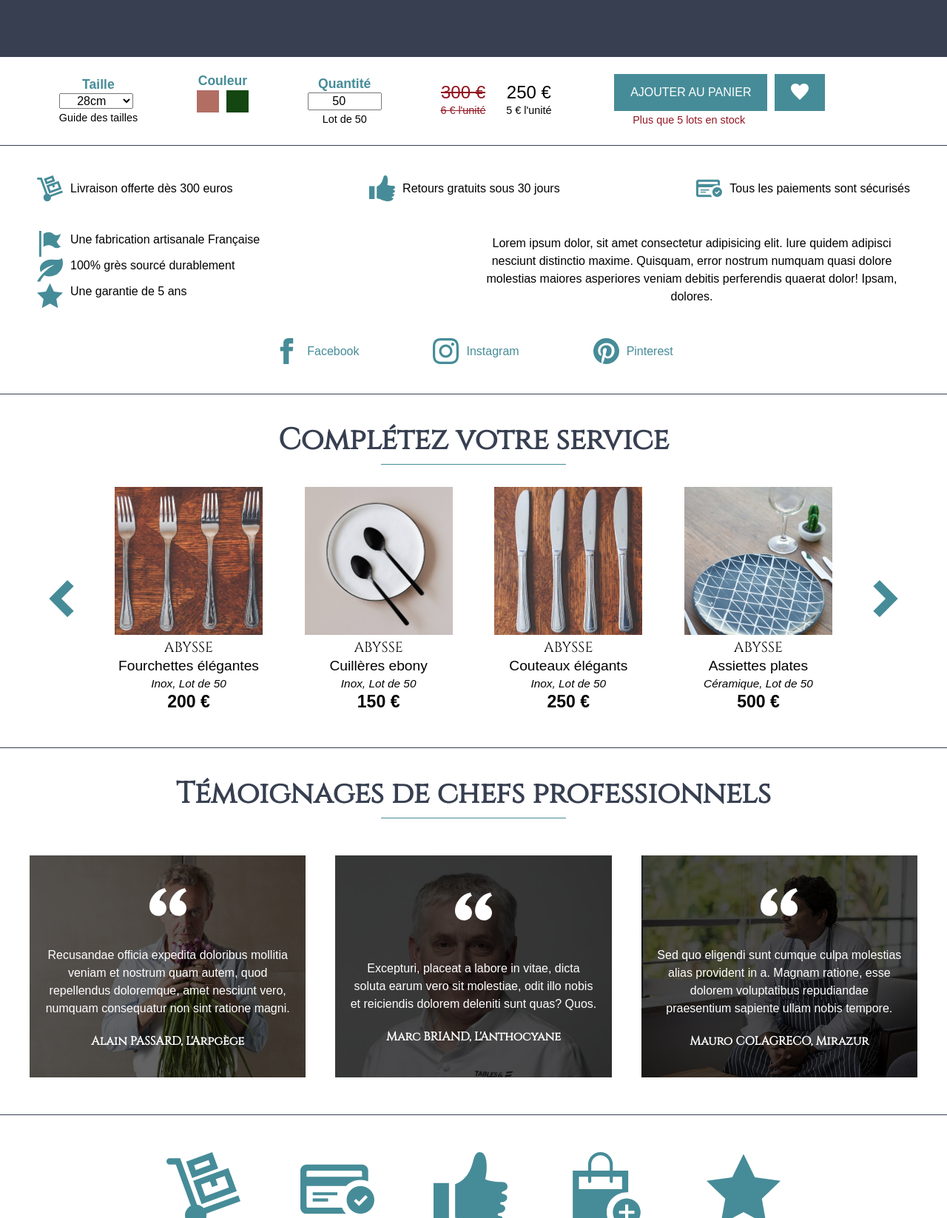
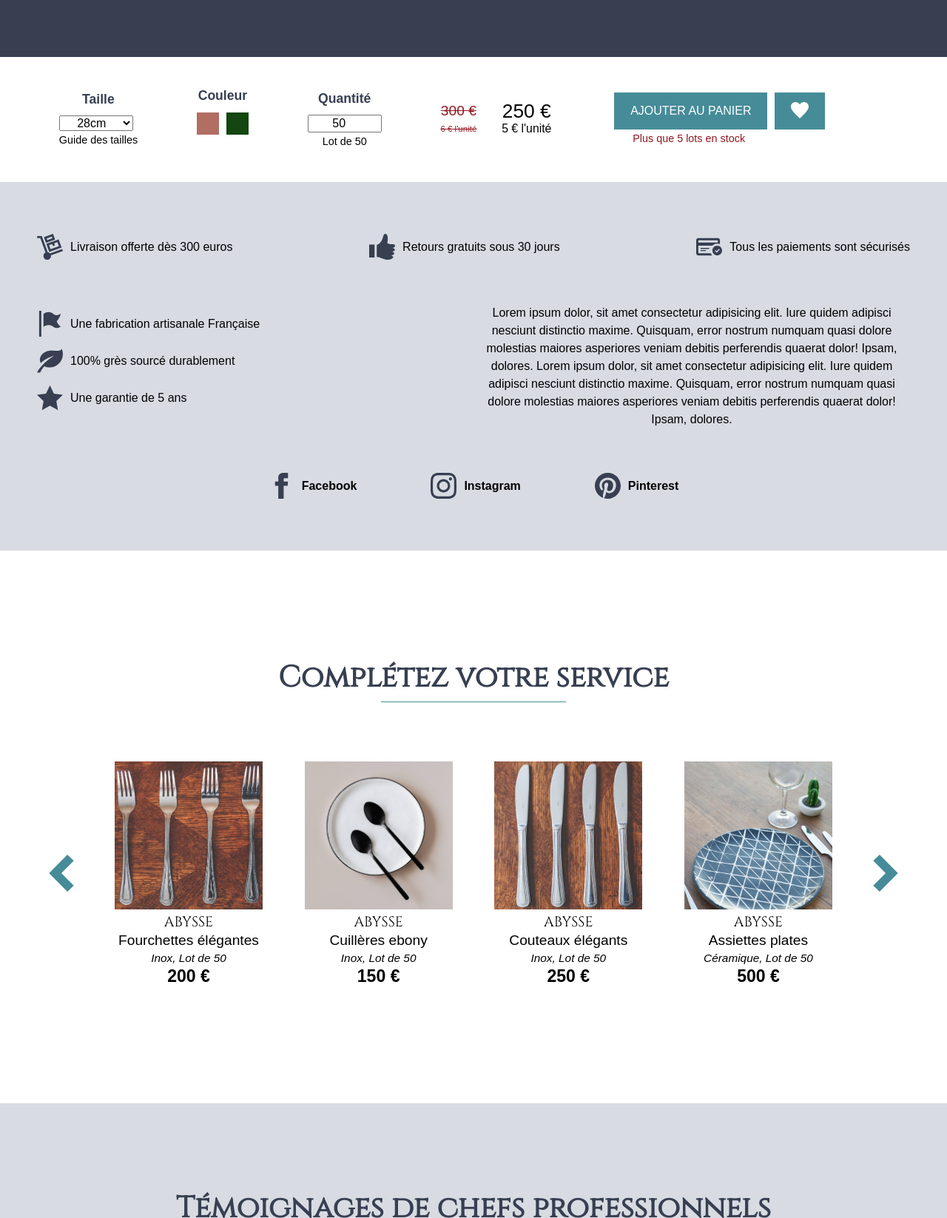
Before and after one commit to JinbeiStudio/arthur-vaisselle, a plain HTML site: page produit.html in a window 1280 px wide. Shown: the part 1154-2800 px from the top of the page at 74% size. Drawn offline with Linux system fonts and the light colour scheme.

Commit message:
Espacement sections

```diff
--- a/produit.html
+++ b/produit.html
@@ -670,7 +670,11 @@
                 Lorem ipsum dolor, sit amet consectetur adipisicing elit. Iure
                 quidem adipisci nesciunt distinctio maxime. Quisquam, error
                 nostrum numquam quasi dolore molestias maiores asperiores veniam
-                debitis perferendis quaerat dolor! Ipsam, dolores.
+                debitis perferendis quaerat dolor! Ipsam, dolores. Lorem ipsum
+                dolor, sit amet consectetur adipisicing elit. Iure quidem
+                adipisci nesciunt distinctio maxime. Quisquam, error nostrum
+                numquam quasi dolore molestias maiores asperiores veniam debitis
+                perferendis quaerat dolor! Ipsam, dolores.
               </p>
             </div>
           </div>
--- a/style.css
+++ b/style.css
@@ -6,6 +6,8 @@
   --green: #134611;
   --red: #931621;
   --copper: #b26e63;
+  --sage: #d2cca1;
+  --gold: #c8ad55;
 }
 
 /* -------------------------------------------------------------------------- */
@@ -53,10 +55,6 @@
 h5 {
   text-transform: uppercase;
   font-family: "cinzelregular", Arial, Helvetica, sans-serif;
-}
-
-section {
-  margin: 50px 0px;
 }
 
 footer {
@@ -224,6 +222,12 @@
 .pictoServices {
   display: flex;
   justify-content: center;
+  font-weight: bold;
+  color: var(--darkGrey);
+}
+
+footer section:first-of-type {
+  margin: 80px;
 }
 
 .pictoServices figure {
@@ -411,6 +415,9 @@
 
 /* ------------------------------ Notre Univers ----------------------------- */
 
+#notreUnivers {
+  margin: 100px 0;
+}
 #notreUnivers h2 {
   margin: 50px 0;
   text-align: center;
@@ -439,7 +446,7 @@
 #partenariat > div:first-of-type {
   background-color: var(--darkGrey);
   color: white;
-  height: 50px;
+  height: 100px;
   display: flex;
   justify-content: center;
   align-items: center;
@@ -447,7 +454,7 @@
 
 #partenariat > div:last-of-type {
   background-color: var(--lightGrey);
-  height: 250px;
+  height: 300px;
   display: flex;
   justify-content: space-around;
   padding: 20px;
@@ -493,6 +500,7 @@
 /* ----------------------- Notre sélection de produits ---------------------- */
 #listingProduits {
   text-align: center;
+  margin: 100px 0;
 }
 
 #listingProduits .selectedListingCards {
@@ -534,11 +542,11 @@
 .instagram {
   text-align: center;
   background-color: var(--lightGrey);
-  padding: 50px 0;
 }
 
 .instagram h2 {
   margin-bottom: 30px;
+  padding-top: 100px;
 }
 
 .instagram > div {
@@ -547,7 +555,7 @@
 }
 
 .instagram img {
-  margin: 0 20px;
+  margin: 0 20px 100px 0;
 }
 
 /* -------------------------------------------------------------------------- */
@@ -587,6 +595,7 @@
   align-items: center;
   padding: 20px;
   color: var(--teal);
+  font-size: 0.9em;
 }
 
 .currentNav a {
@@ -771,10 +780,12 @@
 #produitPictures h2 {
   color: white;
   margin: 30px 0;
+  font-size: 3em;
 }
 
 #produitPictures h4 {
   color: var(--teal);
+  font-size: 1.7em;
 }
 
 .produitVignettes {
@@ -795,8 +806,7 @@
   justify-content: space-evenly;
   text-align: center;
   align-items: center;
-  border-bottom: solid 1px var(--darkGrey);
-  padding: 20px 0;
+  padding: 40px 0;
 }
 
 #descriptifProduit article:first-of-type > div:nth-of-type(1),
@@ -815,8 +825,9 @@
 
 #descriptifProduit article:first-of-type label {
   font-size: 1.1em;
-  color: var(--teal);
+  color: var(--darkGrey);
   font-weight: bold;
+  margin-bottom: 10px;
 }
 
 #descriptifProduit input,
@@ -830,6 +841,7 @@
   display: flex;
   justify-content: space-between;
   min-width: 70px;
+  margin-top: 10px;
 }
 
 .produitSelectCouleur > div div:first-of-type {
@@ -859,7 +871,12 @@
 
 .priceProduct div:first-of-type {
   color: var(--red);
+  font-size: 0.8em;
   text-decoration: line-through;
+}
+
+.priceProduct div:last-of-type {
+  font-size: 1.1em;
 }
 
 .buttonsProduct p {
@@ -880,12 +897,13 @@
 }
 
 #descriptifProduit article:last-of-type {
-  border-bottom: solid 1px var(--darkGrey);
-  padding: 40px 50px;
+  padding: 70px 50px;
+  background-color: var(--lightGrey);
+  font-weight: medium;
 }
 
 #descriptifProduit article:last-of-type a {
-  color: var(--teal);
+  font-weight: bold;
 }
 
 #descriptifProduit article:last-of-type > div {
@@ -896,7 +914,7 @@
 
 #descriptifProduit article:last-of-type > div:first-of-type {
   justify-content: space-between;
-  margin-bottom: 40px;
+  margin-bottom: 60px;
 }
 
 #descriptifProduit article:last-of-type > div:first-of-type > div {
@@ -916,12 +934,12 @@
 
 #descriptifProduit article:last-of-type svg {
   margin-right: 10px;
-  fill: var(--teal);
+  fill: var(--darkGrey);
 }
 
 #descriptifProduit article:last-of-type > div:nth-of-type(2) {
   justify-content: center;
-  margin-bottom: 40px;
+  margin-bottom: 60px;
 }
 
 #descriptifProduit
@@ -930,7 +948,17 @@
   > div:first-of-type
   > div {
   display: flex;
-  align-content: center;
+  flex: 1;
+  margin-bottom: 15px;
+}
+
+#descriptifProduit
+  article:last-of-type
+  > div:nth-of-type(2)
+  > div:first-of-type
+  > div
+  p {
+  margin: auto 0;
 }
 
 #descriptifProduit article:last-of-type > div:nth-of-type(2) > div {
@@ -949,7 +977,7 @@
   > div:nth-of-type(2)
   > div:first-of-type
   p {
-  margin-bottom: 10px;
+  margin-bottom: 20px;
 }
 
 #mainProduit .produitCompleter {
@@ -962,14 +990,18 @@
 }
 
 #mainProduit #listingProduits {
-  border-bottom: solid 1px var(--darkGrey);
-  padding-bottom: 50px;
+  padding: 60px 0;
   fill: var(--teal);
+}
+
+#mainProduit #listingProduits h2 {
+  margin-bottom: 80px;
 }
 
 #mainProduit #listingProduits h5 {
   text-transform: uppercase;
   font-family: "cinzelregular", Arial, Helvetica, sans-serif;
+  padding: 0;
 }
 
 #mainProduit #listingProduits h4 {
@@ -979,9 +1011,13 @@
 
 .chefTestimonies {
   text-align: center;
-  padding: 0 20px;
-  border-bottom: 1px solid var(--darkGrey);
   color: white;
+  background-color: var(--lightGrey);
+  padding: 100px 0;
+}
+
+.chefTestimonies h2 {
+  margin: 30px 0;
 }
 
 .chefTestimonies > div {
@@ -990,10 +1026,10 @@
 }
 
 .chefTestimonies > div article {
-  margin: 50px 20px;
+  margin: 50px 30px;
+  padding: 20px;
+  min-height: 400px;
   flex: 1 1 0px;
-  min-height: 300px;
-  padding: 20px;
   fill: white;
   display: flex;
   flex-direction: column;
```
Also changed, not shown: 1 other file.
